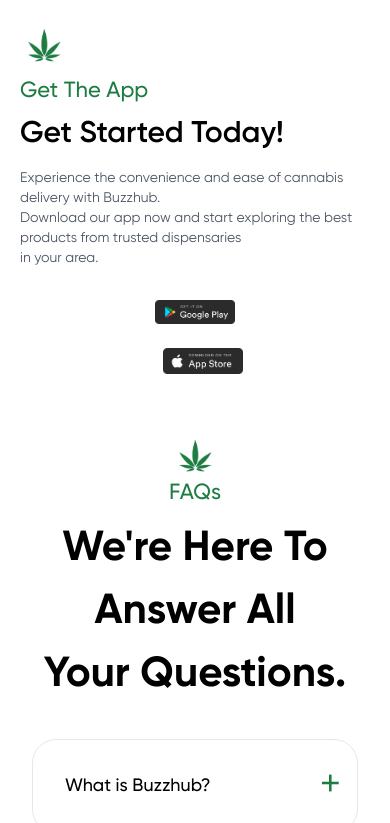
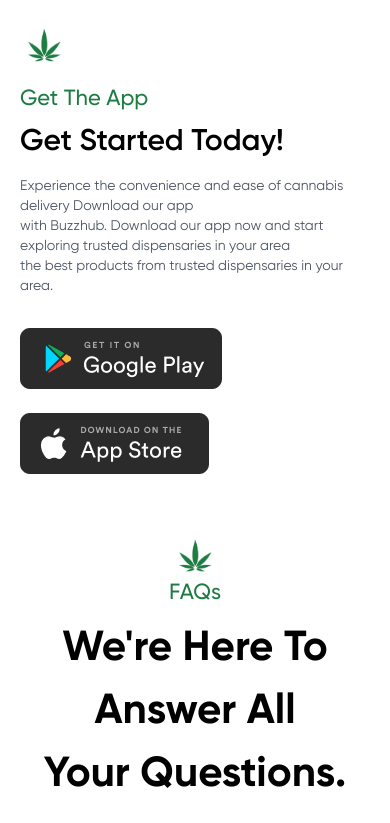
Before and after one commit to dignitestudios-dev/BuzzHub-Landing-Page, a React (Vite) app: page / in a window 390 px wide. Shown: the part 6368-7191 px from the top of the page. Built offline with nearby package versions, Linux system fonts and the light colour scheme; a web font is replaced by a local one.

Commit message:
Update DownloadSection.jsx

```diff
--- a/src/components/DownloadSection.jsx
+++ b/src/components/DownloadSection.jsx
@@ -35,7 +35,7 @@
         <img
           src={GreenleafImage}
           alt="Green Leaf Decoration"
-          className="w-12 h-auto mb-2 lg:w-16"
+          className="w-12 h-auto mb-4 lg:w-16"
         />
         <h2 className="text-[#1D7C42] font-medium text-[22px] flex items-center">
           Get The App
@@ -43,32 +43,30 @@
         <h1 className="text-3xl lg:text-4xl font-semibold mt-2 mb-4">Get Started Today!</h1>
         <p className="text-gray-600 mb-6 text-sm lg:text-base">
           <span>
-          Experience the convenience and ease of cannabis delivery with Buzzhub.
-
+          Experience the convenience and ease of cannabis delivery Download our app
           </span>
-
-
           <br />
-          Download our app now and start exploring the best products from trusted dispensaries
+          <span>
+          with Buzzhub. Download our app now and start exploring trusted dispensaries in your area
+          </span>
           <br />
-          in your area.
+          the best products from trusted dispensaries in your area.
         </p>
 
-       <div className="flex flex-col sm:flex-row justify-center items-center space-x-4 sm:space-x-6">
+        <div className="flex flex-col lg:flex-row">
           <a
             href="#download"
-    className="text-white rounded-lg py-2 px-3 mb-2 sm:mb-0 flex items-center text-sm sm:text-base"
+            className="text-white rounded-lg py-2 mb-2 lg:mb-0 flex items-center"
           >
-    <img src={playstore} alt="Google Play" className="w-20 h-auto sm:w-24" />
+            <img src={playstore} alt="Google Play" />
           </a>
           <a
             href="#download"
-    className="text-white rounded-lg py-2 px-3 flex items-center text-sm sm:text-base"
+            className="text-white rounded-lg md:px-4 py-2 flex items-center"
           >
-    <img src={appstore} alt="App Store" className="w-20 h-auto sm:w-24" />
+            <img src={appstore} alt="App Store" />
           </a>
         </div>
-
       </div>
     </div>
   );
```
Lines whose indentation alone changed are shown as unchanged.
